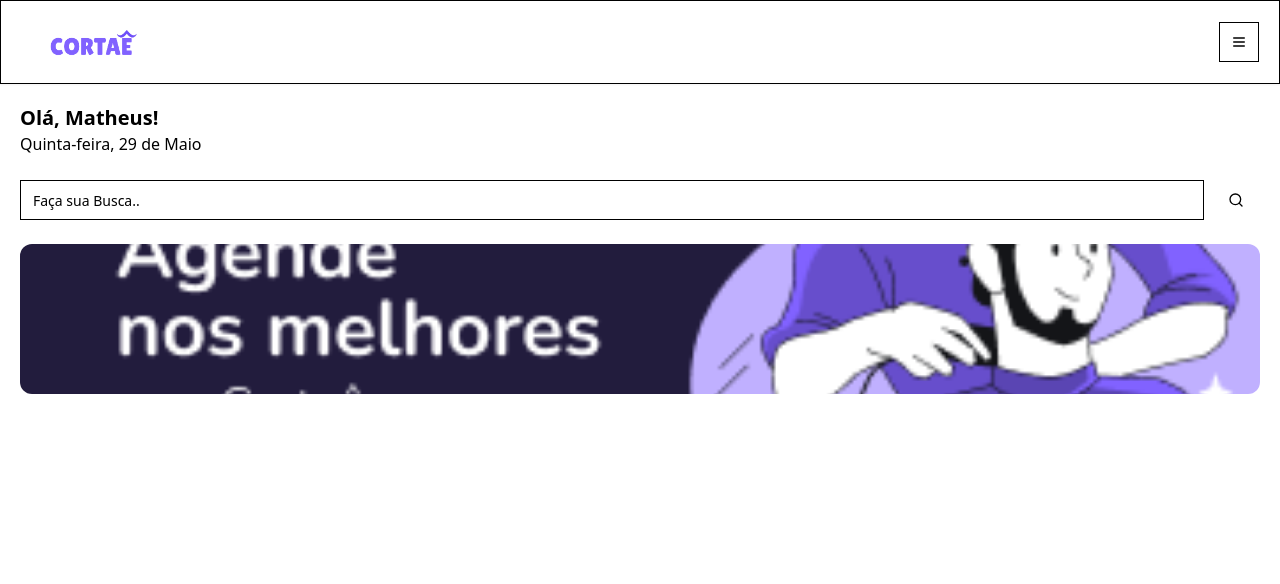
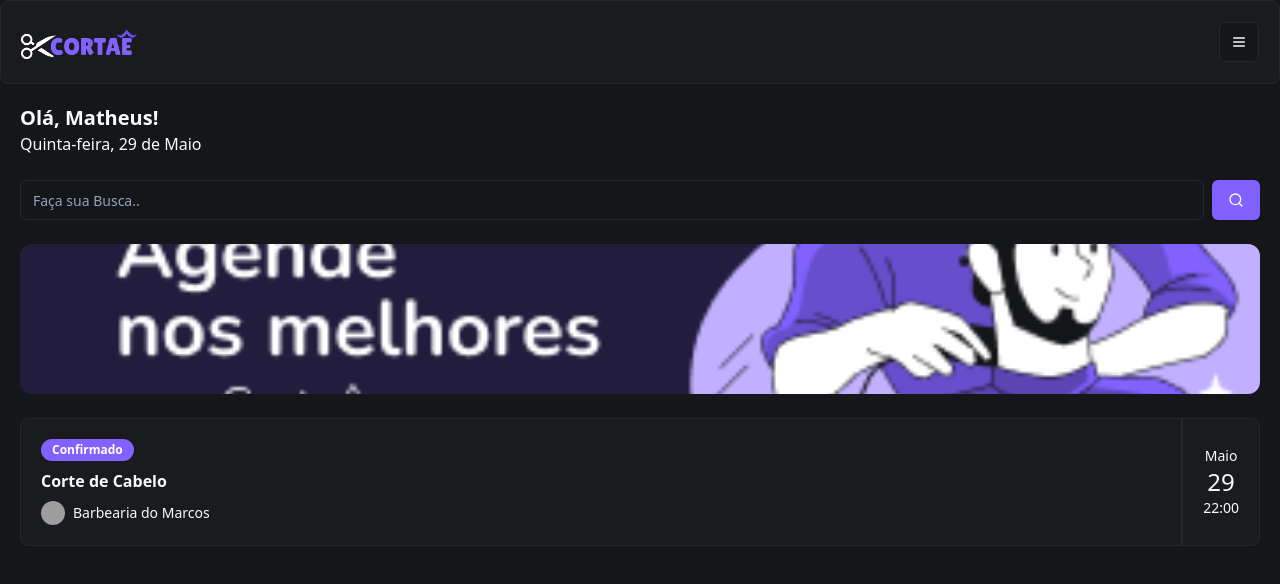
Before and after one commit to Mathdino/Cortae, a Next.js app: page / in a window 1280 px wide. Shown: the top 584 px of the page. Built offline with nearby package versions, Linux system fonts and the light colour scheme; grey boxes are pictures that could not be loaded.

Commit message:
feat: add booking item

```diff
--- /dev/null
+++ b/app/components/ui/avatar.tsx
@@ -0,0 +1,50 @@
+"use client"
+
+import * as React from "react"
+import * as AvatarPrimitive from "@radix-ui/react-avatar"
+
+import { cn } from "@/app/_lib/utils"
+
+const Avatar = React.forwardRef<
+  React.ElementRef<typeof AvatarPrimitive.Root>,
+  React.ComponentPropsWithoutRef<typeof AvatarPrimitive.Root>
+>(({ className, ...props }, ref) => (
+  <AvatarPrimitive.Root
+    ref={ref}
+    className={cn(
+      "relative flex h-10 w-10 shrink-0 overflow-hidden rounded-full",
+      className
+    )}
+    {...props}
+  />
+))
+Avatar.displayName = AvatarPrimitive.Root.displayName
+
+const AvatarImage = React.forwardRef<
+  React.ElementRef<typeof AvatarPrimitive.Image>,
+  React.ComponentPropsWithoutRef<typeof AvatarPrimitive.Image>
+>(({ className, ...props }, ref) => (
+  <AvatarPrimitive.Image
+    ref={ref}
+    className={cn("aspect-square h-full w-full", className)}
+    {...props}
+  />
+))
+AvatarImage.displayName = AvatarPrimitive.Image.displayName
+
+const AvatarFallback = React.forwardRef<
+  React.ElementRef<typeof AvatarPrimitive.Fallback>,
+  React.ComponentPropsWithoutRef<typeof AvatarPrimitive.Fallback>
+>(({ className, ...props }, ref) => (
+  <AvatarPrimitive.Fallback
+    ref={ref}
+    className={cn(
+      "flex h-full w-full items-center justify-center rounded-full bg-muted",
+      className
+    )}
+    {...props}
+  />
+))
+AvatarFallback.displayName = AvatarPrimitive.Fallback.displayName
+
+export { Avatar, AvatarImage, AvatarFallback }
--- /dev/null
+++ b/app/components/ui/badge.tsx
@@ -0,0 +1,36 @@
+import * as React from "react"
+import { cva, type VariantProps } from "class-variance-authority"
+
+import { cn } from "@/app/_lib/utils"
+
+const badgeVariants = cva(
+  "inline-flex items-center rounded-full border px-2.5 py-0.5 text-xs font-semibold transition-colors focus:outline-none focus:ring-2 focus:ring-ring focus:ring-offset-2",
+  {
+    variants: {
+      variant: {
+        default:
+          "border-transparent bg-primary text-primary-foreground hover:bg-primary/80",
+        secondary:
+          "border-transparent bg-secondary text-secondary-foreground hover:bg-secondary/80",
+        destructive:
+          "border-transparent bg-destructive text-destructive-foreground hover:bg-destructive/80",
+        outline: "text-foreground",
+      },
+    },
+    defaultVariants: {
+      variant: "default",
+    },
+  }
+)
+
+export interface BadgeProps
+  extends React.HTMLAttributes<HTMLDivElement>,
+    VariantProps<typeof badgeVariants> {}
+
+function Badge({ className, variant, ...props }: BadgeProps) {
+  return (
+    <div className={cn(badgeVariants({ variant }), className)} {...props} />
+  )
+}
+
+export { Badge, badgeVariants }
--- a/app/layout.tsx
+++ b/app/layout.tsx
@@ -24,7 +24,7 @@
   children: React.ReactNode;
 }>) {
   return (
-    <html lang="en">
+    <html lang="en" className="dark">
       <body
         className={`${geistSans.variable} ${geistMono.variable} antialiased`}
       >
--- a/app/page.tsx
+++ b/app/page.tsx
@@ -3,6 +3,9 @@
 import { Input } from './components/ui/input';
 import { Button } from './components/ui/button';
 import Image from 'next/image';
+import { Card,CardContent } from './components/ui/card';
+import { Badge } from './components/ui/badge';
+import { Avatar, AvatarImage } from './components/ui/avatar';
 
 const Home = () => {
   return (
@@ -12,17 +15,40 @@
       <div className='p-5'>
         <h2 className='text-xl font-bold'>Olá, Matheus!</h2>
         <p>Quinta-feira, 29 de Maio</p>
-
+        {/* BUSCA */}
         <div className='mt-6 flex items-center gap-2'>
           <Input placeholder='Faça sua Busca..' />
           <Button>
             <SearchIcon />
             </Button>
         </div>
-
+        {/* BANNER */}
         <div className='relative h-[150px] w-full mt-6'>
           <Image src="/banner-01.png" fill alt="Agende nos melhores com Cortaê" className='object-cover rounded-xl' />
           </div>
+          {/* AGENDAMENTOS */}
+          <Card className='mt-6'>
+            <CardContent className='flex justify-between p-0'>
+              {/* ESQUERDA */}
+              <div className="flex flex-col gap-2 py-5 pl-5">
+                <Badge className='w-fit'>Confirmado</Badge>
+                <h3 className='font-semibold'>Corte de Cabelo</h3>
+                <div className='flex items-center gap-2'>
+                  <Avatar className='w-6 h-6'>
+                    <AvatarImage src="https://utfs.io/f/c97a2dc9-cf62-468b-a851-bfd2bdde775f-16p.png" />
+                  </Avatar>
+                  <p className='text-sm'>Barbearia do Marcos</p>
+                </div>
+              </div>
+              {/* DIREITA */}
+              <div className='flex flex-col items-center justify-center px-5 border-l-2 border-solid'>
+                <p className='text-sm'>Maio</p>
+                <p className='text-2xl'>29</p>
+                <p className='text-sm'>22:00</p>
+              </div>
+            </CardContent>
+          </Card>
+
       </div>
     </div>
   );
--- a/package.json
+++ b/package.json
@@ -14,6 +14,7 @@
   },
   "dependencies": {
     "@prisma/client": "^6.8.2",
+    "@radix-ui/react-avatar": "^1.1.10",
     "@radix-ui/react-slot": "^1.2.3",
     "class-variance-authority": "^0.7.1",
     "clsx": "^2.1.1",
```
Also changed, not shown: 1 other file (tests, documents, lock files or other folders).
